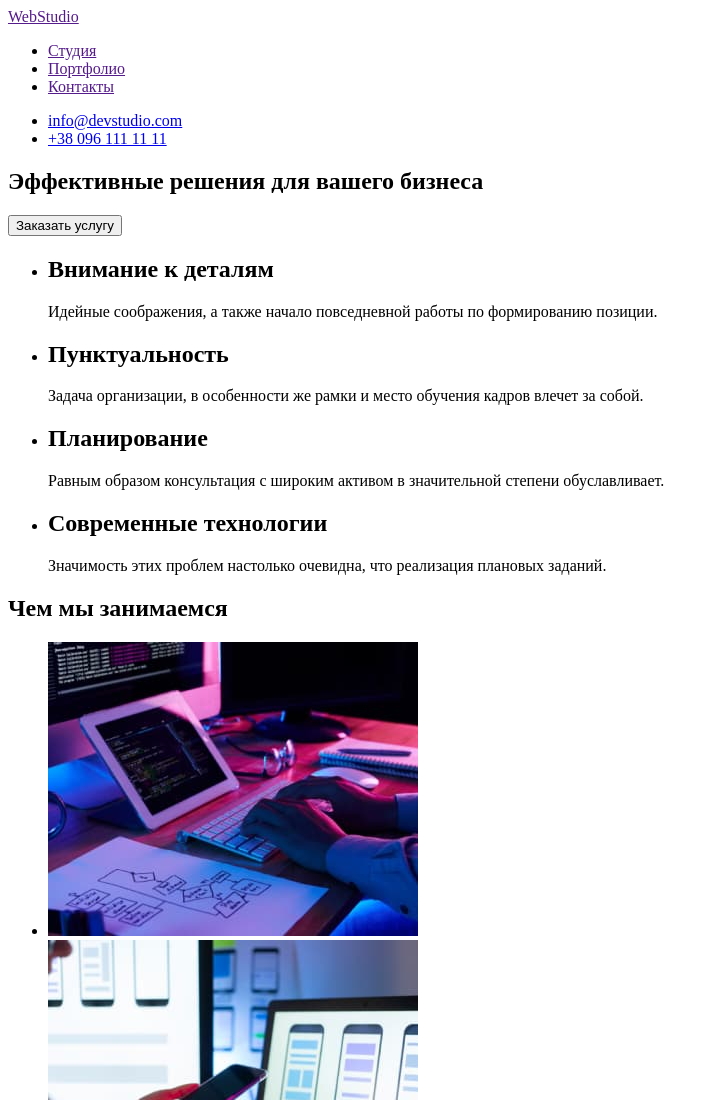
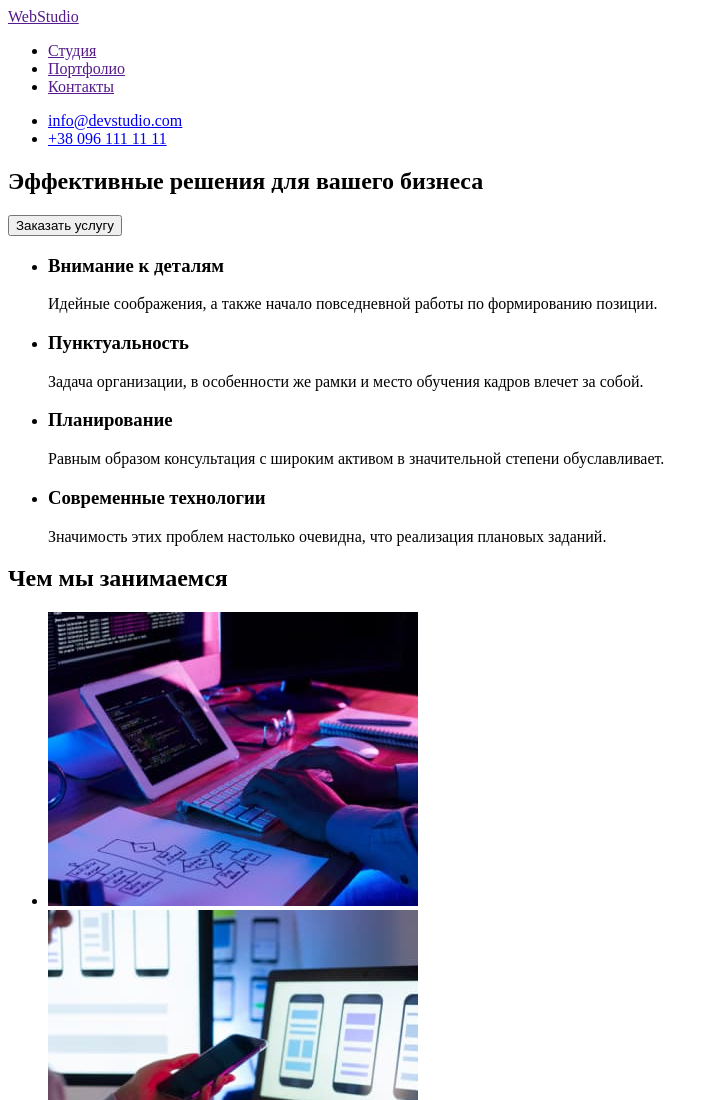
Before and after one commit to Kateryna1105/goit-markup-hw-01, a plain HTML site: page index.html in a window 1280 px wide. Shown: the top 1100 px of the page, without its empty margins (0-719 px from the left). Drawn offline with Linux system fonts and the light colour scheme.

Commit message:
Home_work-1 revision 2

```diff
--- a/index.html
+++ b/index.html
@@ -35,21 +35,24 @@
         <section>
         <h1>Эффективные решения для вашего бизнеса</h1>
         <button type="button">Заказать услугу</button>
+        </section>
+        <section>
+            <h2 hidden>Particular_qualities</h2>
         <ul>
             <li>
-                <h2>Внимание к деталям</h2>
+                <h3>Внимание к деталям</h3>
                 <p>Идейные соображения, а также начало повседневной работы по формированию позиции.</p>
             </li>
             <li>
-                <h2>Пунктуальность</h2>
+                <h3>Пунктуальность</h3>
                 <p>Задача организации, в особенности же рамки и место обучения кадров влечет за собой.</p>
             </li>
             <li>
-                <h2>Планирование</h2>
+                <h3>Планирование</h3>
                 <p>Равным образом консультация с широким активом в значительной степени обуславливает.</p>
             </li>
             <li>
-                <h2>Современные технологии</h2>
+                <h3>Современные технологии</h3>
                 <p>Значимость этих проблем настолько очевидна, что реализация плановых заданий.</p>
             </li>
         </ul>
```
